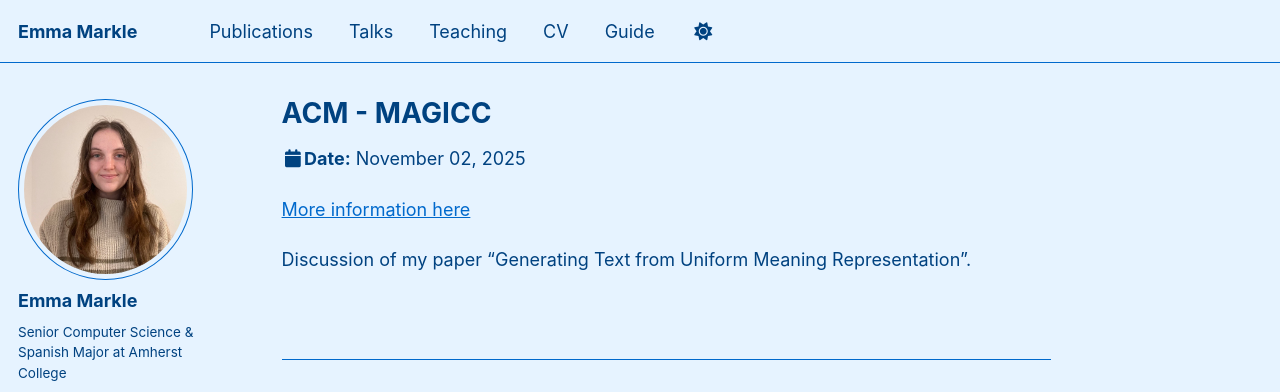
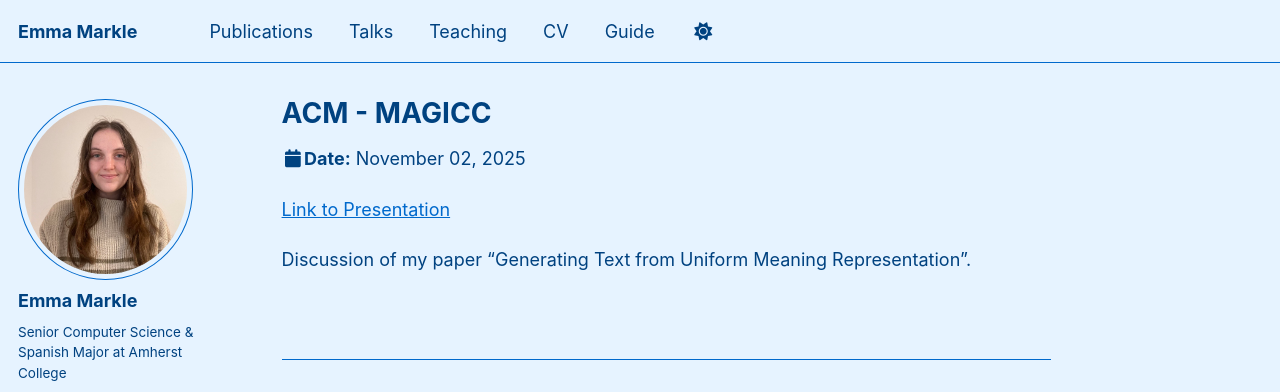
Before and after one commit to emmamarkle/emmamarkle.github.io, a Jekyll site: the page built from _talks/2013-03-01-tutorial-1.md, in a window 1280 px wide and 960 px high. Shown: the top 392 px of the window. Built offline with Jekyll 4.4.1, drawn with Linux system fonts in a browser that asks for light colours; some web fonts are replaced; a script that is not in the unit is left out.

Commit message:
Update 2013-03-01-tutorial-1.md

```diff
--- a/_talks/2013-03-01-tutorial-1.md
+++ b/_talks/2013-03-01-tutorial-1.md
@@ -8,6 +8,6 @@
 location: "Amherst, MA, USA"
 ---
 
-[More information here]([https://docs.google.com/presentation/d/1HgEoVBjHEK7iUYePGTdss2zvWfh4va0wi_5lqI_qu-I/edit?usp=sharing])
+[Link to Presentation](https://docs.google.com/presentation/d/1HgEoVBjHEK7iUYePGTdss2zvWfh4va0wi_5lqI_qu-I/edit?usp=sharing)
 
 Discussion of my paper "Generating Text from Uniform Meaning Representation".
```
